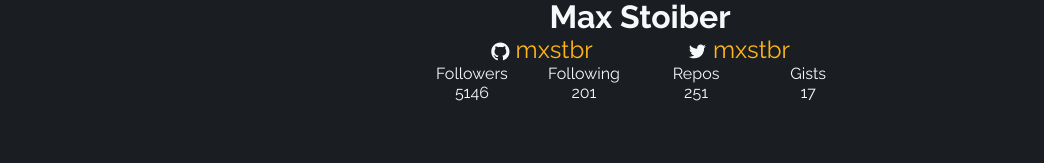
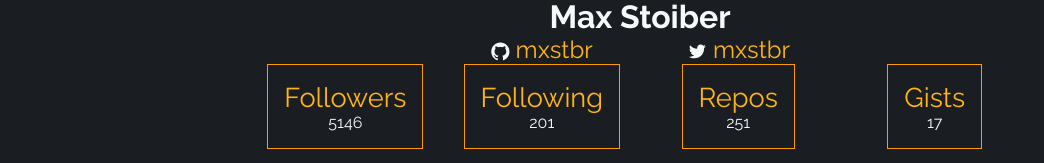
Before and after one commit to ShariqAsadi/gitrakr, a React (Create React App) app: page /users in a window 1280 px wide. Shown: the part 138-301 px from the top of the page, without its empty margins (0-1044 px from the left). Built offline with nearby package versions, Linux system fonts and the light colour scheme.

Commit message:
Some more stylings

```diff
--- a/src/pages/Users/Users.js
+++ b/src/pages/Users/Users.js
@@ -28,25 +28,28 @@
               <div className='handle'>
                 <AiOutlineTwitter className='icon' />
                 <span>
-                  <a href={user.html_url}>{user.twitter_username}</a>
+                  <a href={`https://www.twitter.com/${user.twitter_username}`}>
+                    {user.twitter_username}
+                  </a>
                 </span>
               </div>
             ) : null}
           </div>
           <div className='stats'>
             <div>
-              <span>Followers</span> <span>{user.followers}</span>
+              <span className='stats-heading'>Followers</span>
+              <span>{user.followers}</span>
             </div>
             <div>
-              <span>Following</span>
+              <span className='stats-heading'>Following</span>
               <span>{user.following}</span>
             </div>
             <div>
-              <span>Repos</span>
+              <span className='stats-heading'>Repos</span>
               <span>{user.public_repos}</span>
             </div>
             <div>
-              <span>Gists</span>
+              <span className='stats-heading'>Gists</span>
               <span>{user.public_gists}</span>
             </div>
           </div>
--- a/src/pages/Users/Users.styles.js
+++ b/src/pages/Users/Users.styles.js
@@ -59,6 +59,13 @@
       flex-direction: column;
       justify-content: center;
       align-items: center;
+      border: 1px solid var(--clr-yellow-shade);
+      padding: 1rem;
+    }
+
+    .stats-heading {
+      color: var(--clr-yellow);
+      font-size: 1.7rem;
     }
   }
 `;
```
